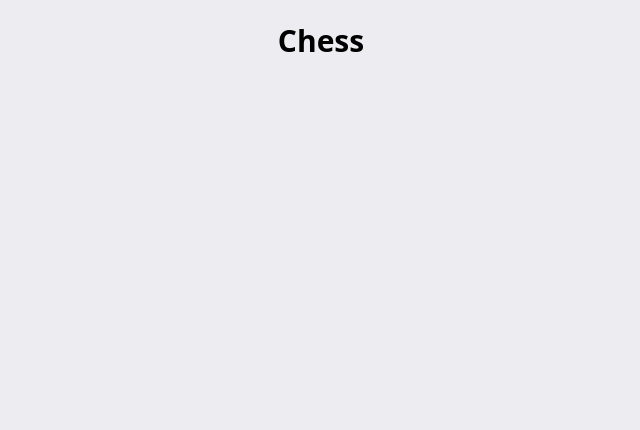
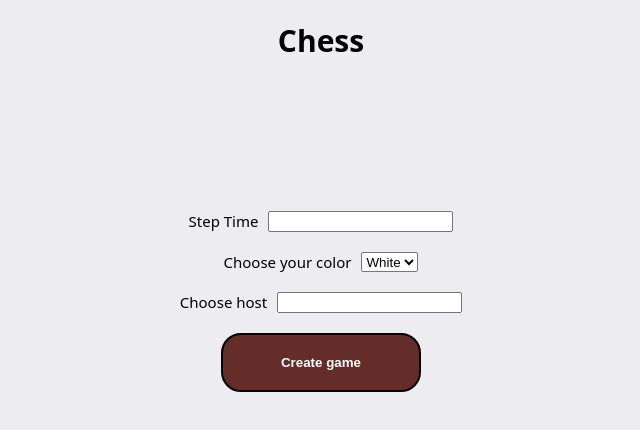
Before and after one commit to nikitave/chess, a plain HTML site: page index.html in a window 1280 px wide. Both pictures are taken after a click on the button "Play the game". Shown: the whole page, without its empty margins (319-959 px from the left). Drawn offline with Linux system fonts and the light colour scheme.

Commit message:
added new area with choosing parametr for battle

```diff
--- a/app.js
+++ b/app.js
@@ -1,3 +1,4 @@
 document.getElementById('but1').onclick = function(){
     document.getElementById('block_f').style.display = "none";
+    document.getElementById('choosing_area').style.display = "block";
 };
--- a/index.html
+++ b/index.html
@@ -15,9 +15,31 @@
     <div id="block_f" class="b_area">
         <div class="button">
             <div class="button_f">
-                <button id="but1" class="button_class" type="button">Play the game</button>
+                <button id="but1" class="button__class" type="button">Play the game</button>
             </div>
         </div>
+    </div>
+    <div id="choosing_area" class="area_button">
+       <form>
+            <div class="area_button__time">
+                <div class="time__text">Step Time</div>
+                <input  />
+            </div>
+            <div class="choosing__all">
+               <span class="choosing__color__text">Choose your color</span>
+                <select>
+                    <option>White</option>
+                    <option>Black</option>
+                </select>
+            </div>
+            <div class="choosing__all">
+                <div class="host__text">Choose host</div>
+                <input />
+            </div>
+            <div class="choosing__all">
+                <button class="button__class" type="button">Create game</button>
+            </div>
+        </form>
     </div>
 </body>
 <script src="./app.js"> </script>
--- a/style.css
+++ b/style.css
@@ -24,7 +24,7 @@ body{
     text-align: center;
 }
 
-.button_class{
+.button__class{
     padding: 20px;
     min-width: 200px;
     background-color: #652d29;
@@ -36,7 +36,7 @@ body{
     transition: .5s;
     border:2px solid black;
 }
-.button_class:hover{
+.button__class:hover{
     background-color: #ededf1;
     color:#652d29;
     border: 2px solid black;
@@ -48,3 +48,31 @@ body{
 #block_f{
     display: block;
 }
+
+/*Area with block of button         */
+#choosing_area{
+    display: none;
+
+}
+.area_button__time{
+    display: flex;
+    justify-content: center;
+    margin-top: 150px;
+}
+.choosing__all{
+    display: flex;
+    justify-content: center;
+    margin-top: 20px;
+}
+
+.time__text{
+    padding-right: 10px;
+}
+
+.choosing__color__text{
+    margin-right: 10px;
+}
+
+.host__text{
+    margin-right: 10px;
+}
```
